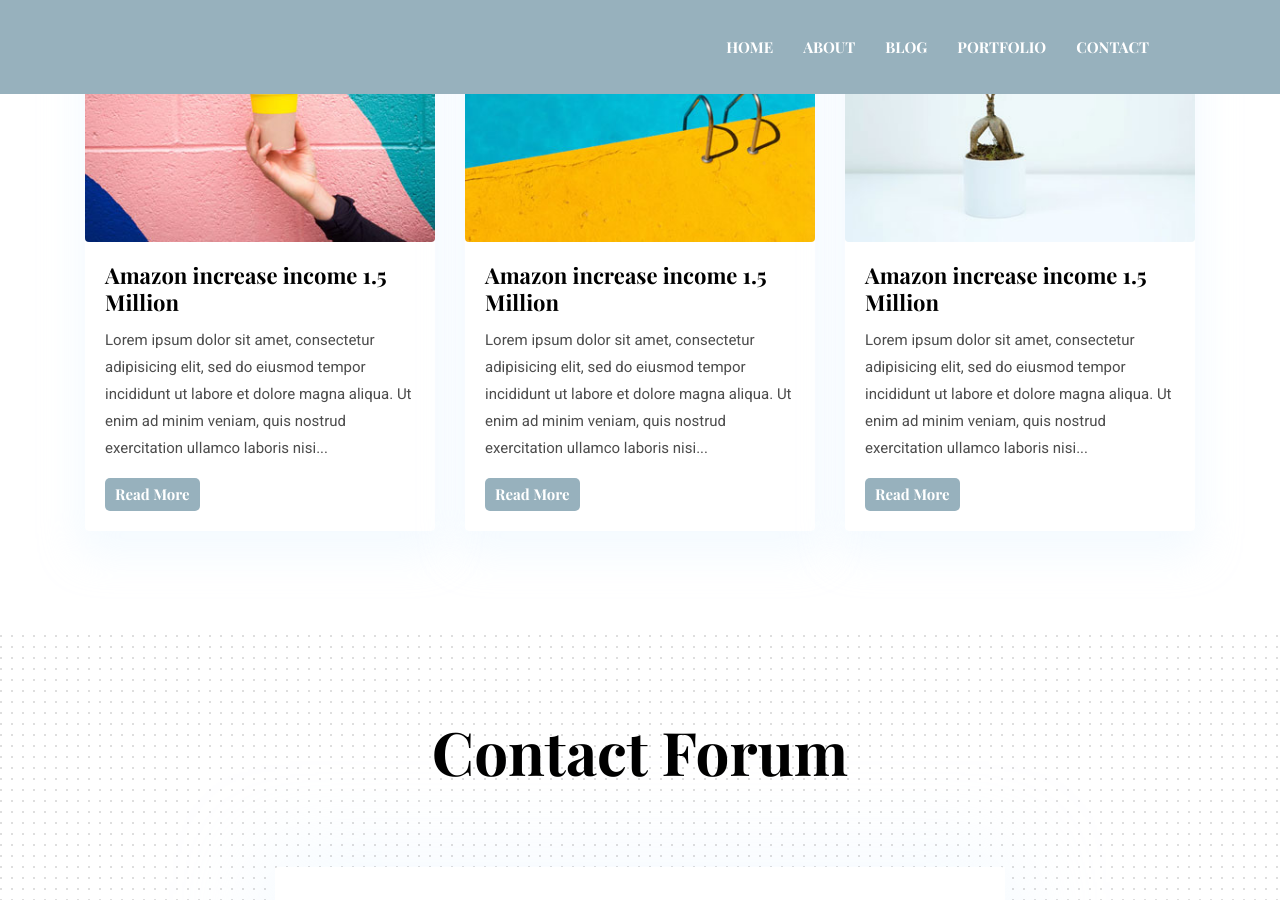
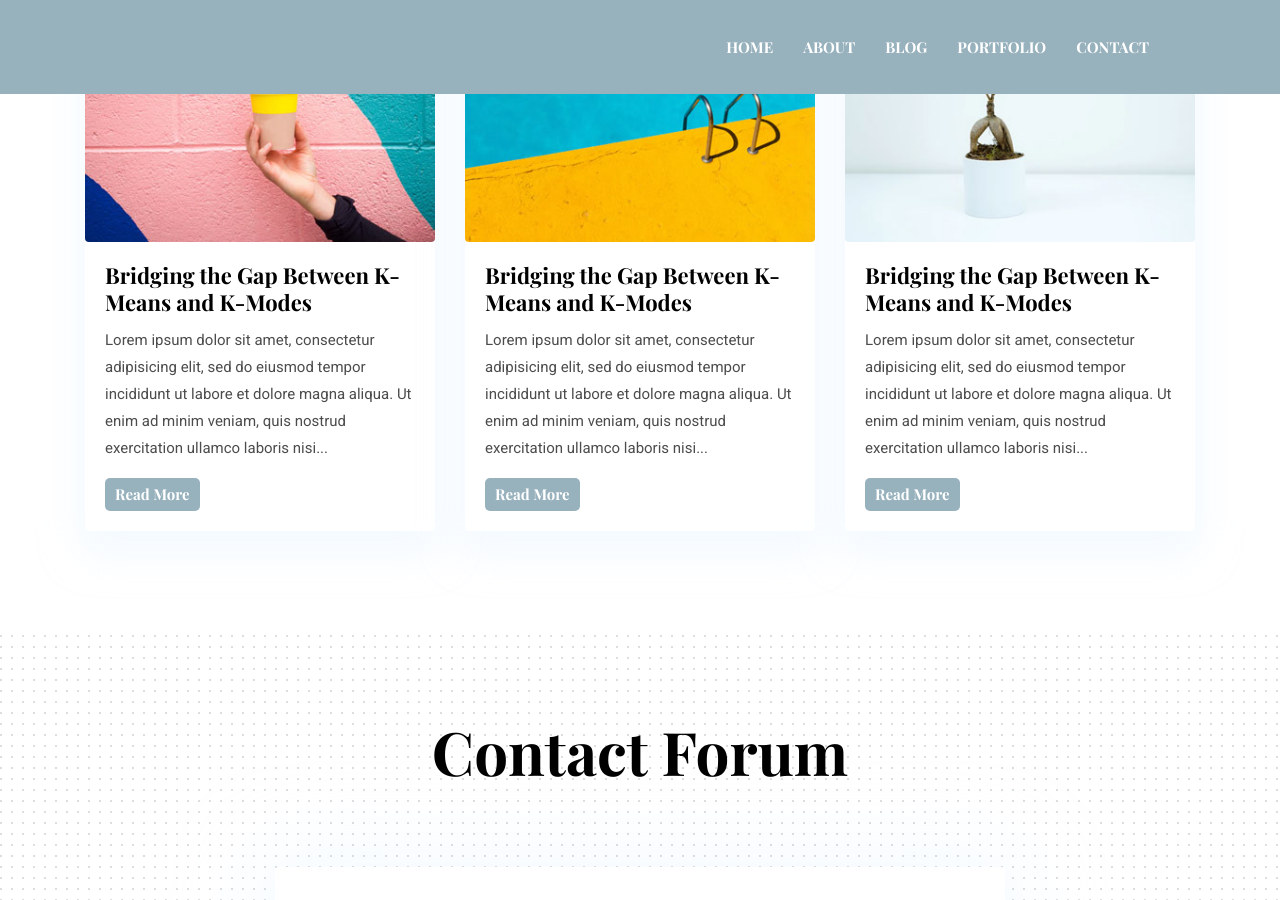
Before and after one commit to RandaAdel/RandaAdel.github.io, a Jekyll site: the page built from _posts/2017-05-26-amazon-increase-income-1.5-million copy 2.markdown, in a window 1280 px wide and 900 px high, scrolled down 2011 px. Built offline with Jekyll 4.4.1, drawn with Linux system fonts in a browser that asks for light colours; some of the changed text lies outside the part shown.

```diff
--- a/_posts/2017-05-26-amazon-increase-income-1.5-million copy 2.markdown
+++ b/_posts/2017-05-26-amazon-increase-income-1.5-million copy 2.markdown
@@ -1,6 +1,6 @@
 ---
 layout: post
-title:  Amazon increase income 1.5 Million
+title:  Bridging the Gap Between K-Means and K-Modes
 date:   2017-05-26 15:05:55 +0300
 image:  /assets/images/blog/post-5.jpg
 author: uixgeek
--- a/_posts/2017-05-26-amazon-increase-income-1.5-million copy 4.markdown
+++ b/_posts/2017-05-26-amazon-increase-income-1.5-million copy 4.markdown
@@ -1,6 +1,6 @@
 ---
 layout: post
-title:  Amazon increase income 1.5 Million
+title:  Bridging the Gap Between K-Means and K-Modes
 date:   2017-05-26 13:05:55 +0300
 image:  /assets/images/blog/post-3.jpg
 author: uixgeek
--- a/_posts/2017-05-26-amazon-increase-income-1.5-million copy 5.markdown
+++ b/_posts/2017-05-26-amazon-increase-income-1.5-million copy 5.markdown
@@ -1,6 +1,6 @@
 ---
 layout: post
-title:  Amazon increase income 1.5 Million
+title:  Bridging the Gap Between K-Means and K-Modes
 date:   2017-05-26 12:05:55 +0300
 image:  /assets/images/blog/post-4.jpg
 author: uixgeek
--- a/_posts/2017-05-26-amazon-increase-income-1.5-million copy.markdown
+++ b/_posts/2017-05-26-amazon-increase-income-1.5-million copy.markdown
@@ -1,6 +1,6 @@
 ---
 layout: post
-title:  Amazon increase income 1.5 Million
+title:  Bridging the Gap Between K-Means and K-Modes
 date:   2017-05-26 11:05:55 +0300
 image:  /assets/images/blog/post-5.jpg
 author: uixgeek
--- a/_posts/2017-05-26-amazon-increase-income-1.5-million.markdown
+++ b/_posts/2017-05-26-amazon-increase-income-1.5-million.markdown
@@ -1,6 +1,6 @@
 ---
 layout: post
-title:  Amazon increase income 1.5 Million
+title:  Bridging the Gap Between K-Means and K-Modes
 date:   2017-05-26 10:05:55 +0300
 image:  /assets/images/blog/post-2.jpg
 author: uixgeek
```
Also changed, not shown: _data/settings.yml (+15 -15 lines), assets/images/testimonial/Raghda.jpg (added), assets/images/testimonial/Sarah.jpg (added), assets/images/testimonial/taha.jpg (added).
